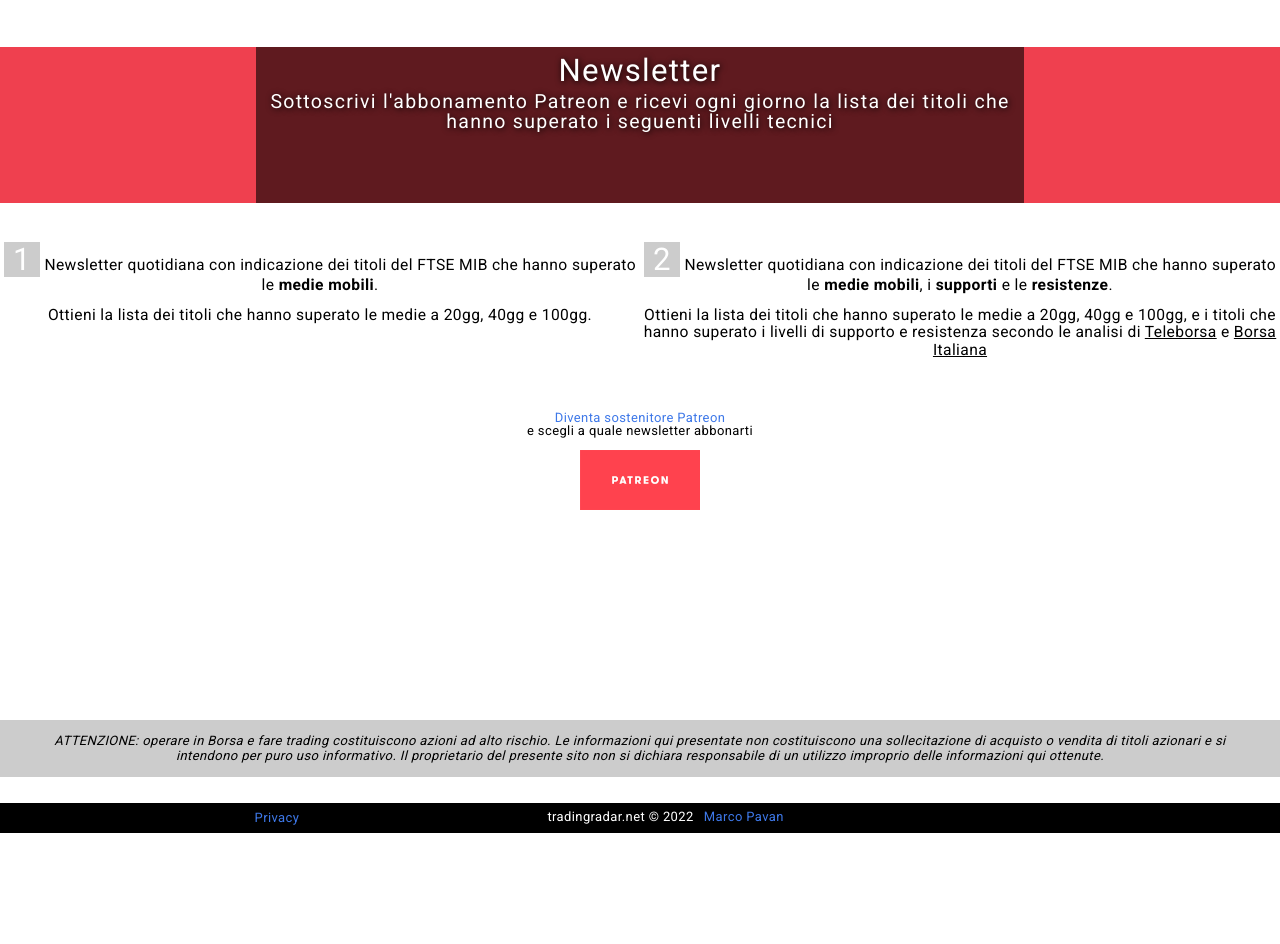
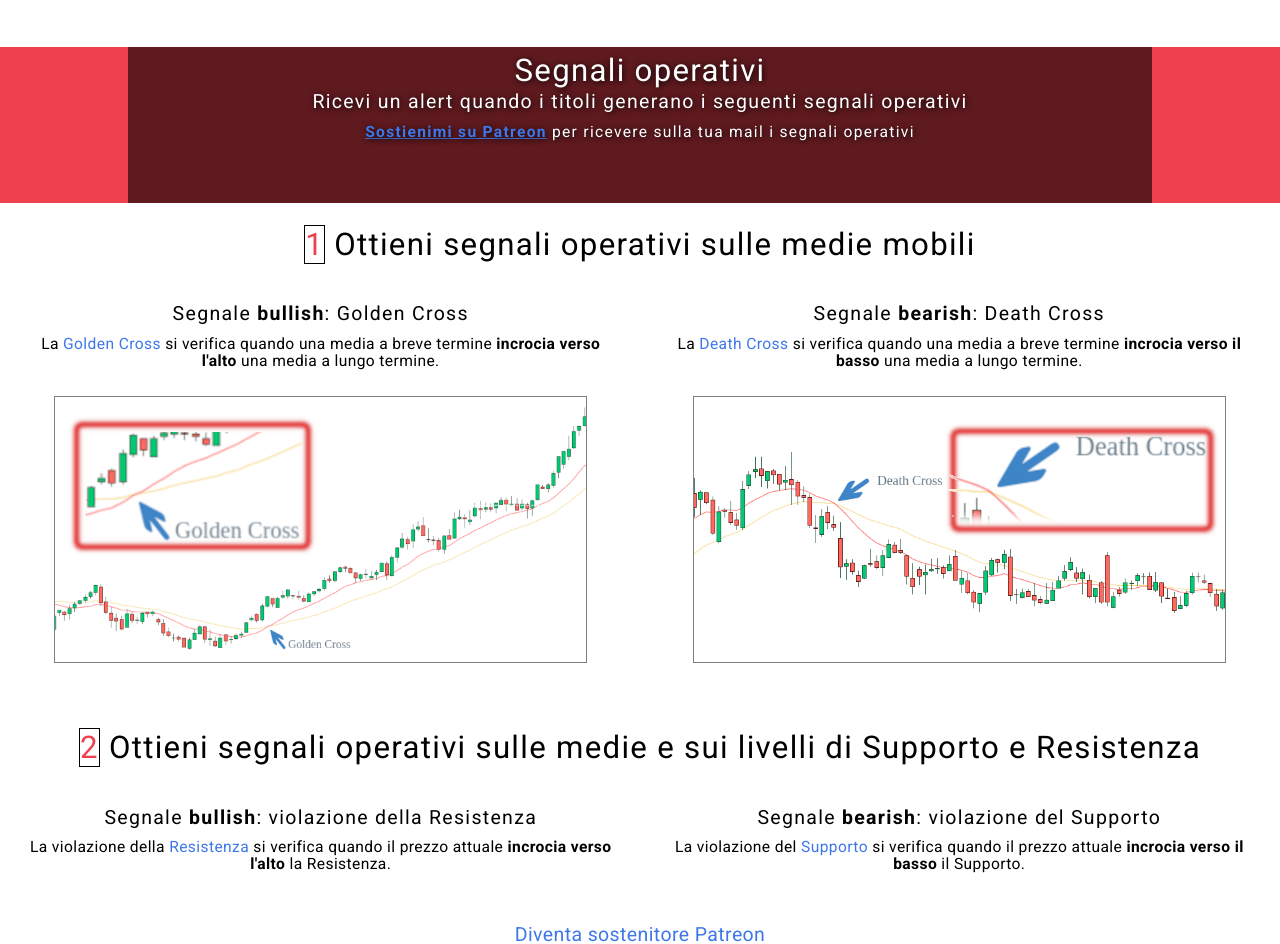
Before and after one commit to topik-pa/tradingradar-net, a Vue app: page / in a window 1280 px wide. Shown: the part 3840-4784 px from the top of the page. Before the commit the page ends 4673 px from the top, so only its background shows below. Built offline with nearby package versions, Linux system fonts and the light colour scheme; no server answers.

Commit message:
Better Patreon section + fix on Volatility filter

```diff
--- a/src/components/CmpApiStocks.vue
+++ b/src/components/CmpApiStocks.vue
@@ -189,28 +189,46 @@
           <div class="titles">
             <h2>{{ $t('newsletter') }}</h2>
             <h3>{{ $t('newsletterSubtitle') }}</h3>
+            <h4><a href="https://www.patreon.com/bePatron?u=25473579">Sostienimi su Patreon</a> per ricevere sulla tua mail i segnali operativi</h4>
           </div>
         </div>
+
+        <h2><span>1</span> Ottieni segnali operativi sulle medie mobili</h2>
         <div class="patreon_body">
           <div>
+            <h3>Segnale <strong>bullish</strong>: Golden Cross</h3>
             <p>
-              <span>1</span> Newsletter quotidiana con indicazione dei titoli del FTSE MIB che hanno superato le <strong>medie mobili</strong>.
+              La <a href="https://academy.binance.com/it/articles/golden-cross-and-death-cross-explained#header-1" target="_blank" rel="noopener noreferrer">Golden Cross</a> si verifica quando una media a breve termine <strong>incrocia verso l'alto</strong> una media a lungo termine.
             </p>
+            <img :src="require(`@/assets/images/gc-min.png`)" alt="Golden Cross">
+          </div>
+          <div>
+            <h3>Segnale <strong>bearish</strong>: Death Cross</h3>
             <p>
-              Ottieni la lista dei titoli che hanno superato le medie a 20gg, 40gg e 100gg.
+              La <a href="https://academy.binance.com/it/articles/golden-cross-and-death-cross-explained#header-2" target="_blank" rel="noopener noreferrer">Death Cross</a> si verifica quando una media a breve termine <strong>incrocia verso il basso</strong> una media a lungo termine.
+            </p>
+            <img :src="require(`@/assets/images/dc-min.png`)" alt="Death Cross">
+          </div>
+        </div>
+
+        <h2><span>2</span> Ottieni segnali operativi sulle medie e sui livelli di Supporto e Resistenza</h2>
+        <div class="patreon_body">
+          <div>
+            <h3>Segnale <strong>bullish</strong>: violazione della Resistenza</h3>
+            <p>
+              La violazione della <a href="http://www.traderpedia.it/wiki/index.php/Resistenza" target="_blank" rel="noopener noreferrer">Resistenza</a> si verifica quando il prezzo attuale <strong>incrocia verso l'alto</strong> la Resistenza.
             </p>
           </div>
           <div>
+            <h3>Segnale <strong>bearish</strong>: violazione del Supporto</h3>
             <p>
-              <span>2</span> Newsletter quotidiana con indicazione dei titoli del FTSE MIB che hanno superato le <strong>medie mobili</strong>, i <strong>supporti</strong> e le <strong>resistenze</strong>.
-            </p>
-            <p>
-              Ottieni la lista dei titoli che hanno superato le medie a 20gg, 40gg e 100gg, e i titoli che hanno superato i livelli di supporto e resistenza secondo le analisi di <em>Teleborsa</em> e <em>Borsa Italiana</em>
+              La violazione del <a href="http://www.traderpedia.it/wiki/index.php/Supporto" target="_blank" rel="noopener noreferrer">Supporto</a> si verifica quando il prezzo attuale <strong>incrocia verso il basso</strong> il Supporto.
             </p>
           </div>
         </div>
-        <p>
-          <a href="https://www.patreon.com/bePatron?u=25473579">Diventa sostenitore Patreon</a> e scegli a quale newsletter abbonarti
+
+        <p class="call">
+          <a href="https://www.patreon.com/bePatron?u=25473579">Diventa sostenitore Patreon</a> per ricevere i segnali generati
           <a href="https://www.patreon.com/bePatron?u=25473579">
           <img :src="require(`@/assets/images/Digital-Patreon-Wordmark_WhiteOnFieryCoral-Sm.jpg`)" :alt="$t('patreon')">
           </a>
@@ -542,7 +560,7 @@ export default {
         const current = this.api[i]
         if (current.name === 'perf1M') {
           current.stocks.forEach(stock => {
-            if (parseInt(stock.perf1M.value) >= 10) {
+            if (parseInt(stock.perf1M.value) >= 8 || parseInt(stock.perf1M.value) <= 8) {
               this.filters.volatility.push(stock)
             }
           })
@@ -552,7 +570,7 @@ export default {
         const current = this.api[i]
         if (current.name === 'volatility') {
           current.stocks.forEach(stock => {
-            if (parseInt(stock.volatility.value) >= 40) {
+            if (parseInt(stock.volatility.value) >= 35) {
               this.filters.volatility.forEach((elem, i) => {
                 if (elem.isin === stock.isin) {
                   elem.volatility = stock.volatility
@@ -1086,8 +1104,7 @@ export default {
   }
 
   table.filter {
-    width: 30%;
-    margin-bottom: 4rem;
+    margin: 0 1rem 4rem;
     caption {
       padding: .5rem 0;
       font-size: 1.2rem;
@@ -1112,9 +1129,22 @@ export default {
 
 .patreon {
 
+  h2 {
+    text-align: center;
+    span {
+      border: 1px solid black;
+      color: #EF404F;
+    }
+  }
+
+  h4 a {
+    font-weight: bold;
+    text-decoration: underline;
+  }
+
   > p {
     text-align: center;
-    margin: 4rem;
+    font-size: $font-size-bigger;
     a {
       display: block;
       margin-top: 1rem;
@@ -1124,22 +1154,31 @@ export default {
   &_body {
     display: flex;
     justify-content: space-between;
-
+    flex-wrap: wrap;
+    padding: 0 2rem;
     div {
-      width: 50%;
       text-align: center;
       font-size: $font-size-big;
       line-height: 110%;
+      margin-bottom: 3rem;
+      width: 48%;
       p {
         margin-top: 1rem;
         span {
           font-size: 200%;
           color: $white;
           background: $lighter-gray;
-          padding: 0.7rem;
+          padding: 1.4rem;
+          margin: 1rem;
           display: inline-block;
         }
       }
+    }
+    img {
+      width: 90%;
+      padding: 0rem;
+      border: 1px solid gray;
+      margin: 2rem;
     }
   }
 }
@@ -1156,10 +1195,10 @@ export default {
       content: ' ';
       background: rgba(0,0,0,0.6);
       position: absolute;
-      width: 60%;
+      width: 80%;
       height: 100%;
       top: 0;
-      left: 20%;
+      left: 10%;
     }
     .titles {
       position: absolute;
@@ -1205,6 +1244,9 @@ export default {
   .stocks_list > div {
     width: 30%;
   }
+  .patreon_body div {
+    width: 100%;
+  }
   @media screen and (max-width: 414px) {
     .stocks_head {
       background-size: cover;
--- a/src/locales/it.json
+++ b/src/locales/it.json
@@ -47,8 +47,8 @@
   "filtersSubtitle": "Titoli filtrati in base alle analisi sopra riportate",
   "sentiment": "Sentiment",
   "sentimentSubtitle": "Sentiment di Borsa in base alle analisi raccolte",
-  "newsletter": "Newsletter",
-  "newsletterSubtitle": "Sottoscrivi l'abbonamento Patreon e ricevi ogni giorno la lista dei titoli che hanno superato i seguenti livelli tecnici",
+  "newsletter": "Segnali operativi",
+  "newsletterSubtitle": "Ricevi un alert quando i titoli generano i seguenti segnali operativi",
   "overBuy": "Ipercomprati",
   "overSell": "Ipervenduti",
   "tendency": "Tendenza",
```
Also changed, not shown: src/assets/images/dc-min.png (added), src/assets/images/gc-min.png (added).
